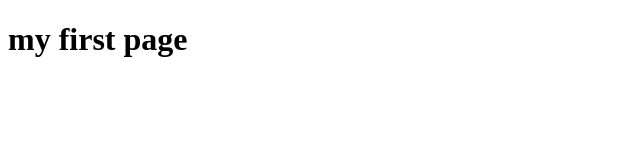
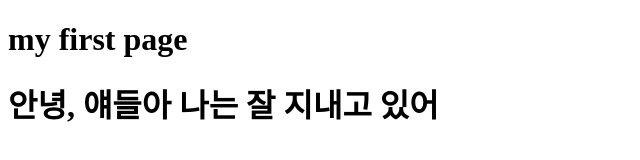
Before and after one commit to yoohan45/webprogramming, a plain HTML site: page index.html in a window 1280 px wide. Shown: the whole page, without its empty margins (0-640 px from the left). Drawn offline with Linux system fonts and the light colour scheme.

Commit message:
...
....

```diff
--- a/index.html
+++ b/index.html
@@ -8,5 +8,6 @@
 </head>
 <body>
     <h1>my first page</h1>
+    <h1>안녕, 얘들아 나는 잘 지내고 있어</h1>
 </body>
 </html>
```
